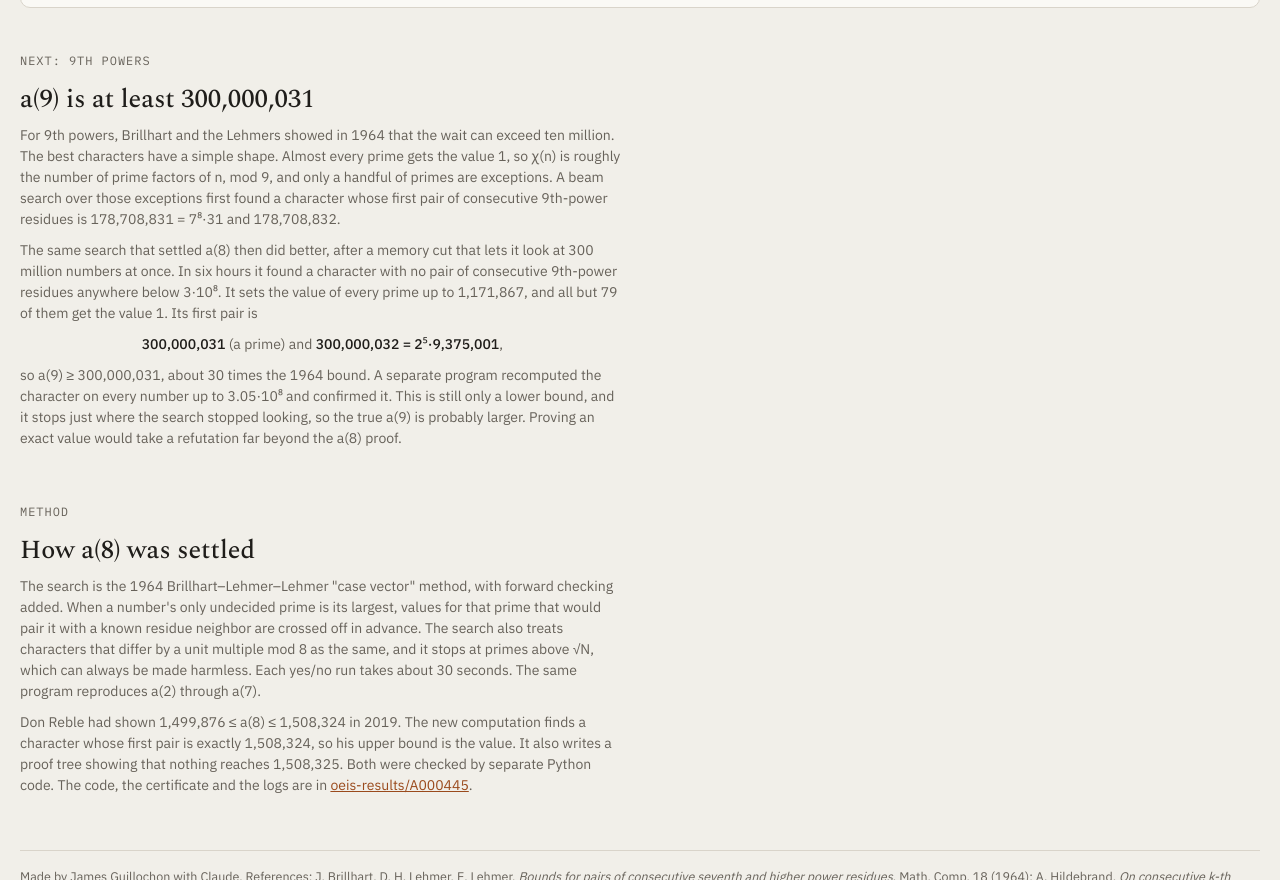
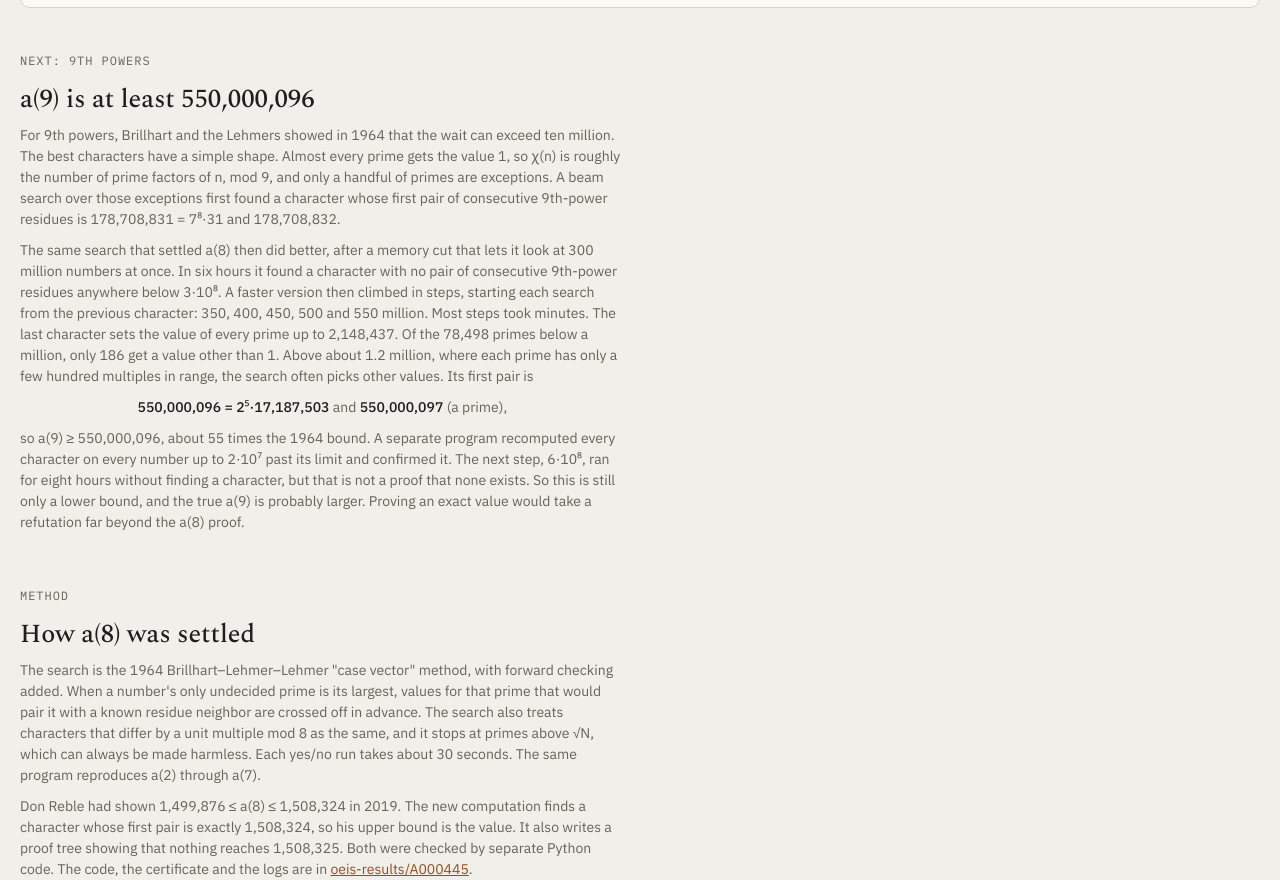
Before and after one commit to guillochon/consecutive-residues, a plain HTML site: page index.html in a window 1280 px wide. Shown: the part 3453-4333 px from the top of the page. Drawn offline with nearby package versions, Linux system fonts and the light colour scheme.

Commit message:
a(9) >= 550,000,096 from the stepwise search (3.5e8 to 5.5e8)
Co-Authored-By: Claude Opus 5.5 <noreply@anthropic.com>

```diff
--- a/index.html
+++ b/index.html
@@ -247,18 +247,22 @@ footer { color: var(--muted); font-size: 12.5px; border-top: 1px solid var(--lin
 
 <section class="text">
   <p class="eyebrow">Next: 9th powers</p>
-  <h2>a(9) is at least 300,000,031</h2>
+  <h2>a(9) is at least 550,000,096</h2>
   <p>For 9th powers, Brillhart and the Lehmers showed in 1964 that the wait can exceed ten million. The best characters
   have a simple shape. Almost every prime gets the value 1, so χ(n) is roughly the number of prime factors of n, mod 9,
   and only a handful of primes are exceptions. A beam search over those exceptions first found a character whose first
   pair of consecutive 9th-power residues is 178,708,831 = 7⁸·31 and 178,708,832.</p>
   <p>The same search that settled a(8) then did better, after a memory cut that lets it look at 300 million numbers at
-  once. In six hours it found a character with no pair of consecutive 9th-power residues anywhere below 3·10⁸. It sets
-  the value of every prime up to 1,171,867, and all but 79 of them get the value 1. Its first pair is</p>
-  <p style="text-align:center"><b>300,000,031</b> (a prime) and <b>300,000,032 = 2⁵·9,375,001</b>,</p>
-  <p>so a(9) ≥ 300,000,031, about 30 times the 1964 bound. A separate program recomputed the character on every number
-  up to 3.05·10⁸ and confirmed it. This is still only a lower bound, and it stops just where the search stopped looking,
-  so the true a(9) is probably larger. Proving an exact value would take a refutation far beyond the a(8) proof.</p>
+  once. In six hours it found a character with no pair of consecutive 9th-power residues anywhere below 3·10⁸. A faster
+  version then climbed in steps, starting each search from the previous character: 350, 400, 450, 500 and 550
+  million. Most steps took minutes. The last character sets the value of every prime up to 2,148,437. Of the 78,498
+  primes below a million, only 186 get a value other than 1. Above about 1.2 million, where each prime has only a few hundred
+  multiples in range, the search often picks other values. Its first pair is</p>
+  <p style="text-align:center"><b>550,000,096 = 2⁵·17,187,503</b> and <b>550,000,097</b> (a prime),</p>
+  <p>so a(9) ≥ 550,000,096, about 55 times the 1964 bound. A separate program recomputed every character on every number
+  up to 2·10⁷ past its limit and confirmed it. The next step, 6·10⁸, ran for eight hours without finding a character,
+  but that is not a proof that none exists. So this is still only a lower bound, and the true a(9) is probably larger.
+  Proving an exact value would take a refutation far beyond the a(8) proof.</p>
 </section>
 
 <section class="text">
```
